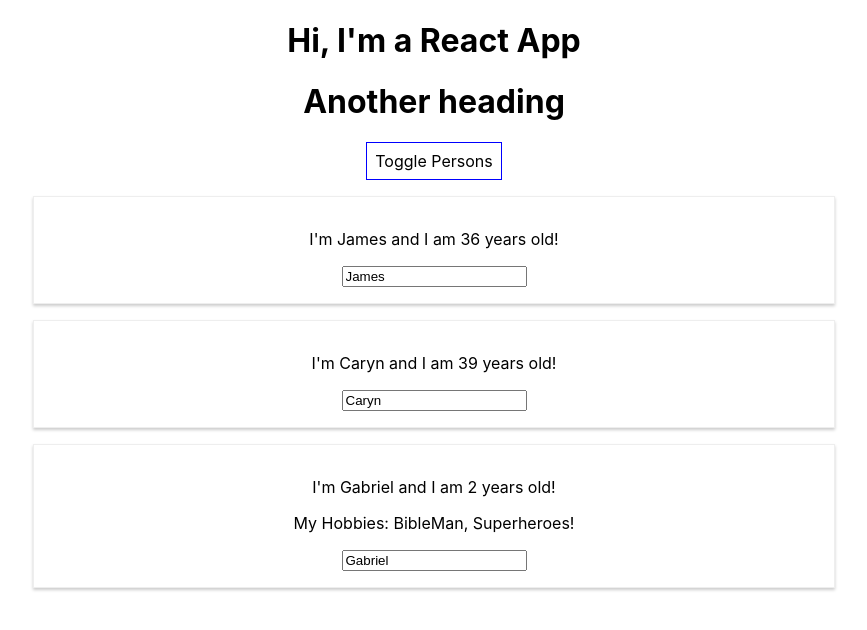
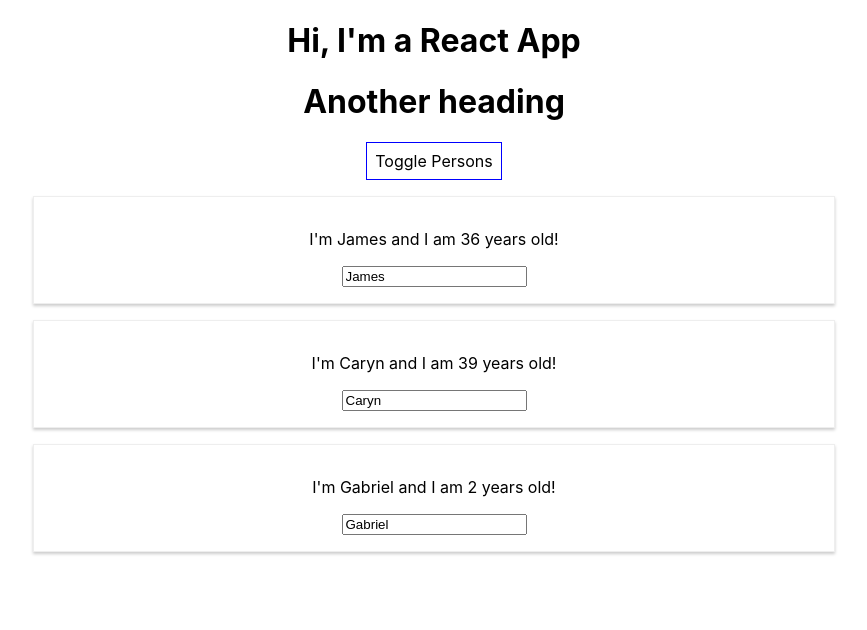
Before and after one commit to jameshughes7/genesis, a React (Create React App) app: page / in a window 1280 px wide. Both pictures are taken after a click on the button "Toggle Persons". Shown: the top 630 px of the page, without its empty margins (206-1073 px from the left). Built offline with nearby package versions, Linux system fonts and the light colour scheme.

Commit message:
tidied up render function by using JS map

```diff
--- a/src/App.js
+++ b/src/App.js
@@ -61,21 +61,12 @@ class App extends Component {
     if (this.state.showPersons) {
       persons = (
         <div>
-            <Person
-              name={this.state.persons[0].name}
-              age={this.state.persons[0].age}
-            />
-            <Person
-              name={this.state.persons[1].name}
-              age={this.state.persons[1].age}
-              changed={this.nameChangedHandler}
-            />
-            <Person
-              name={this.state.persons[2].name}
-              age={this.state.persons[2].age}
-              click={this.switchNameHandler.bind(this, 'Tennessee')} >My Hobbies: BibleMan, Superheroes!
-            </Person>
-          </div>
+          {this.state.persons.map(person => {
+            return <Person
+            name={person.name}
+            age={person.age}/>
+          })}
+        </div>
       )
     }
 
```
